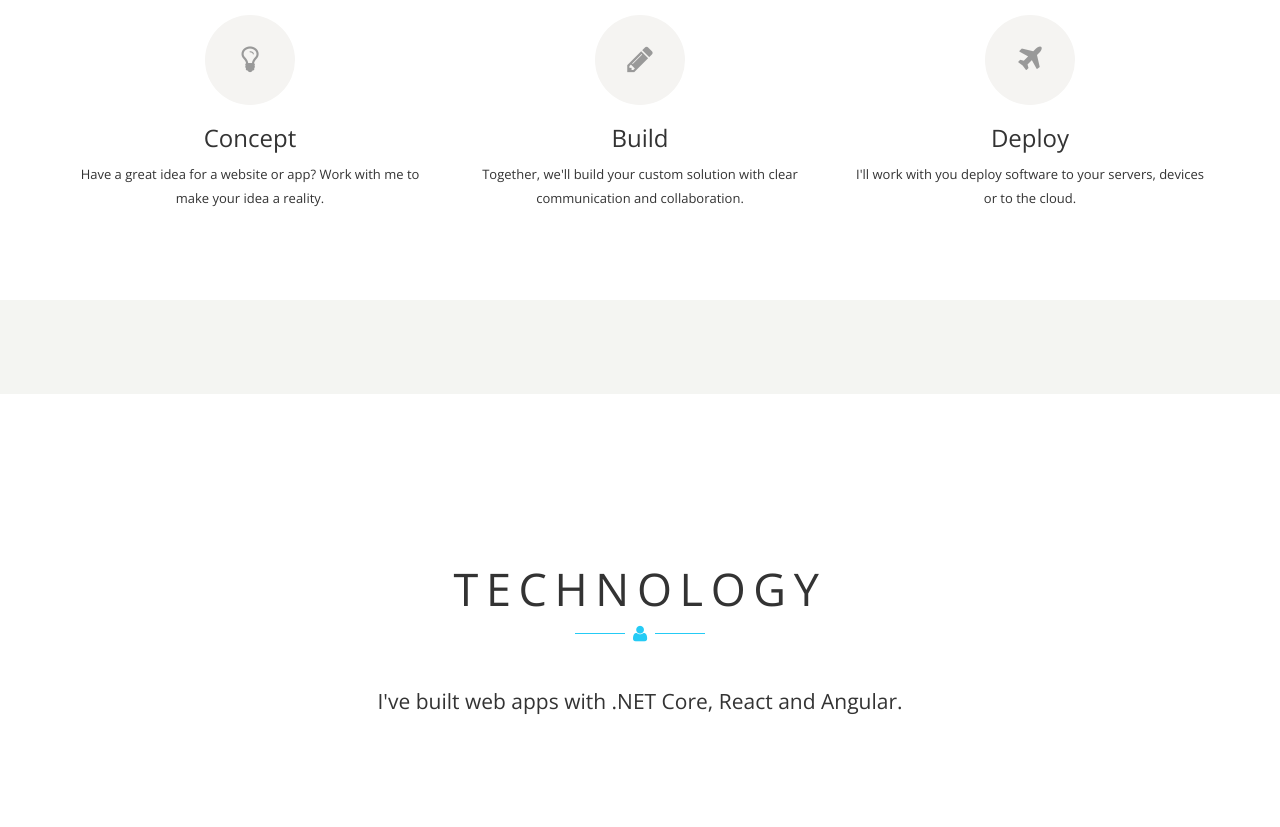
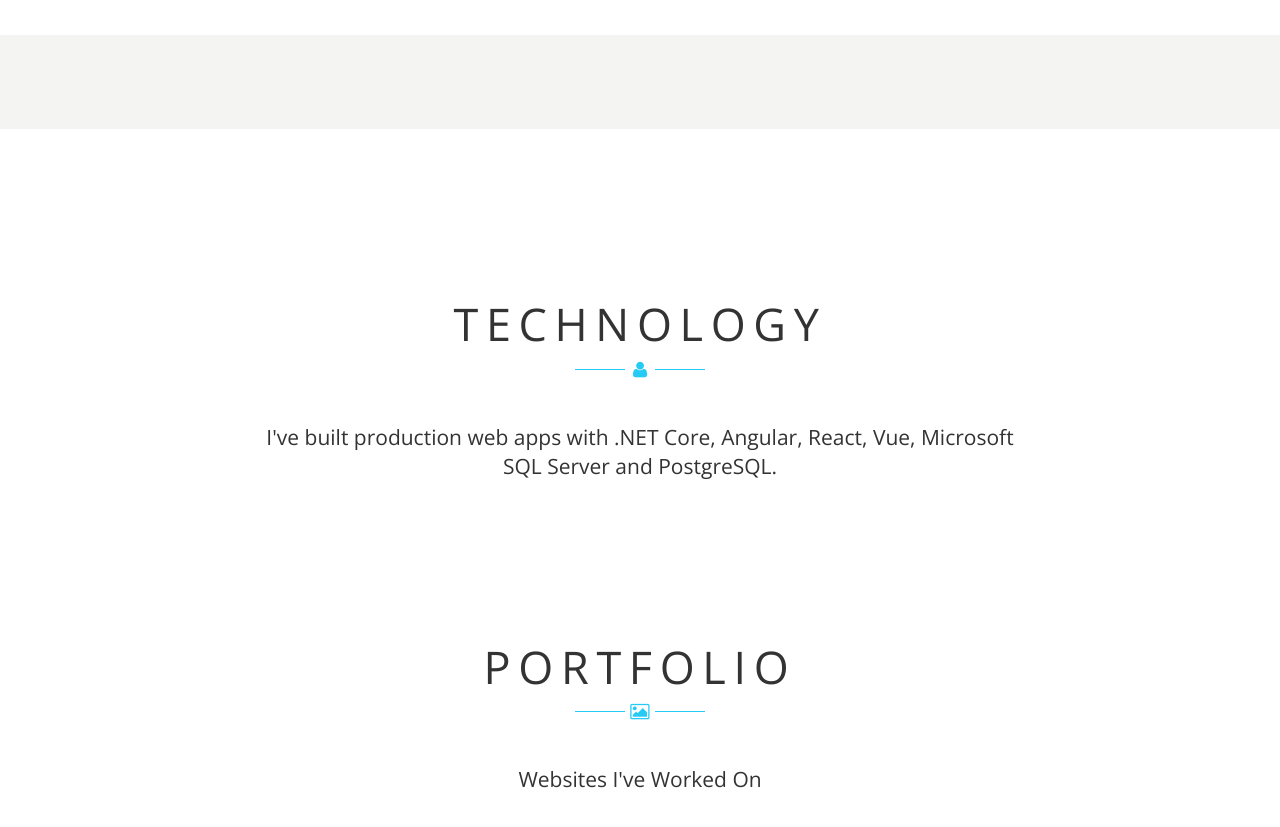
Before and after one commit to williamdnapier/williamdnapier.github.io, a plain HTML site: page index.html in a window 1280 px wide. Shown: the part 1180-2007 px from the top of the page. Drawn offline with nearby package versions, Linux system fonts and the light colour scheme.

Commit message:
Update index.html

```diff
--- a/index.html
+++ b/index.html
@@ -32,7 +32,7 @@
                         </li>
                     </ul>
                 </div>
-                <h2 class="slide-btm-text">.NET Core | React | Angular</h2>
+                <h2 class="slide-btm-text">Fullstack Developer (.NET Core, Angular, React, Vue)</h2>
                 <div class="home-link-btn text-center">
                     <p class="scrollto">
                         <img src="img/me.jpg?v=3" />
@@ -82,29 +82,6 @@
                     </p>
                 </div>
             </div>
-            <div class="row services">
-                <div class="col-md-4 margin-btm-30">
-                    <div class="service-box wow animated fadeInUp" data-wow-duration="700ms" data-wow-delay="300ms">
-                        <i class="fa fa-lightbulb-o"></i>
-                        <h3>Concept</h3>
-                        <p>Have a great idea for a website or app? Work with me to make your idea a reality.</p>
-                    </div>
-                </div>
-                <div class="col-md-4 margin-btm-30">
-                    <div class="service-box wow animated fadeInUp" data-wow-duration="700ms" data-wow-delay="400ms">
-                        <i class="fa fa-pencil"></i>
-                        <h3>Build</h3>
-                        <p>Together, we'll build your custom solution with clear communication and collaboration.</p>
-                    </div>
-                </div>
-                <div class="col-md-4 margin-btm-30">
-                    <div class="service-box wow animated fadeInUp" data-wow-duration="700ms" data-wow-delay="500ms">
-                        <i class="fa fa-plane"></i>
-                        <h3>Deploy</h3>
-                        <p>I'll work with you deploy software to your servers, devices or to the cloud.</p>
-                    </div>
-                </div>
-            </div>
         </div>
         <div class="divided-50"></div>
         <div class="cta">
@@ -128,7 +105,7 @@
             <div class="row">
                 <div class="col-md-8 col-md-offset-2 text-center wow animated fadeInUp" data-wow-duration="700ms" data-wow-delay="300ms">
                     <p class="lead margin-btm-30">
-                        I've built web apps with .NET Core, React and Angular.
+                        I've built production web apps with .NET Core, Angular, React, Vue, Microsoft SQL Server and PostgreSQL.
                     </p>
                 </div>
             </div>
@@ -146,7 +123,7 @@
             </div>
             <div class="row">
                 <div class="col-md-8 col-md-offset-2 text-center">
-                    <p class="lead margin-btm-30">Recent websites</p>
+                    <p class="lead margin-btm-30">Websites I've Worked On</p>
                 </div>
             </div>
             <div class="divided-50"></div>
@@ -343,7 +320,7 @@
             <div class="row">
                 <div class="col-md-12 text-center">
                     <p class="lead">
-                        Ready to start a project? Need an additional developer? <a href="mailto:napier.bill@gmail.com?Subject=Inquiry%20from%20website"><span style="text-decoration:underline">Let me know</span></a>.
+                        Need a web developer? <a href="mailto:napier.bill@gmail.com?Subject=Inquiry%20from%20website"><span style="text-decoration:underline">Let me know</span></a>.
                     </p>
                 </div>
             </div>
```
